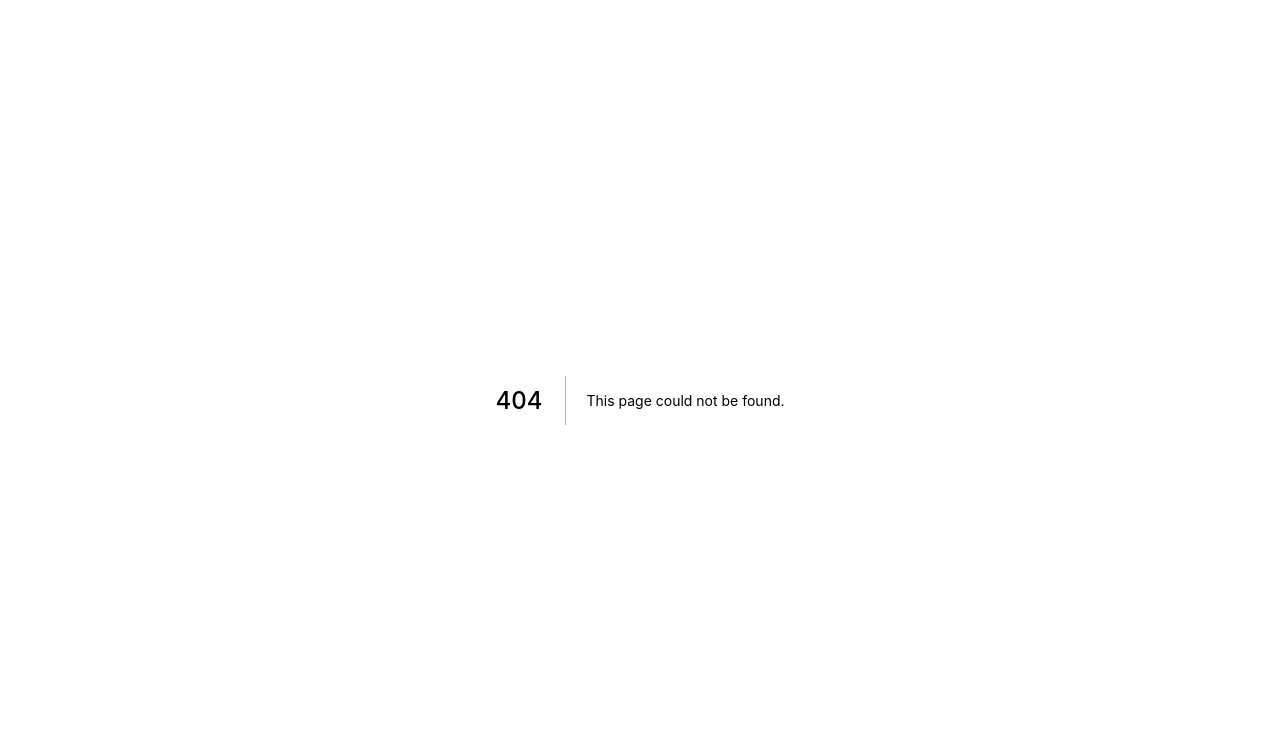
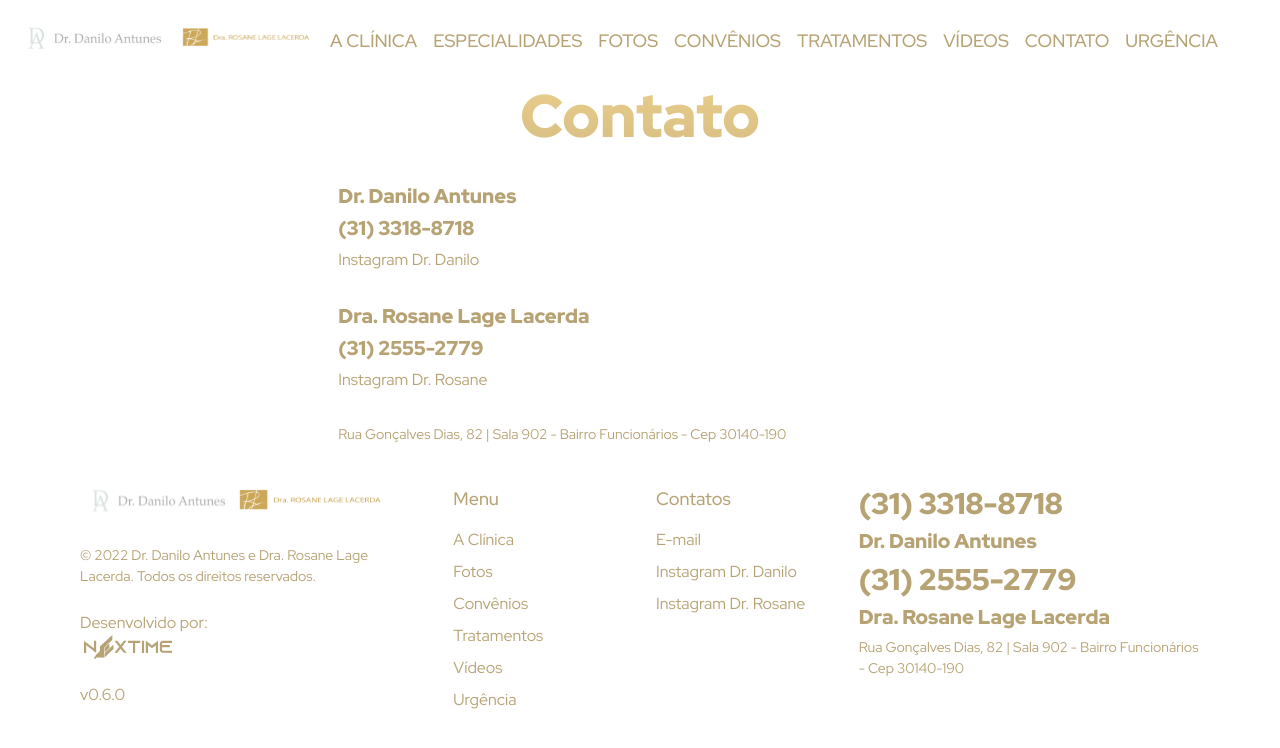
Before and after one commit to odontosos24horas/danilo, a Next.js app: page /contato in a window 1280 px wide. Before the commit this address had no page. Shown: the top 748 px of the page. Built offline with nearby package versions, Linux system fonts and the light colour scheme.

Commit message:
feat: adicionar especialidades

```diff
--- a/src/components/organisms/nextFooter/index.tsx
+++ b/src/components/organisms/nextFooter/index.tsx
@@ -86,9 +86,6 @@ const NextFooter = () => {
               <Heading color="next-primary" size="md">
                 Dr. Danilo Antunes
               </Heading>
-              <Text color="next-primary" fontSize="sm">
-                Rua Gonçalves Dias, 82 | Sala 902 - Bairro Funcionários - Cep 30140-190
-              </Text>
               <Link href={'tel:25552779'}>
                 <Heading color="next-primary" size="lg">
                   (31) 2555-2779
@@ -98,7 +95,7 @@ const NextFooter = () => {
                 Dra. Rosane Lage Lacerda
               </Heading>
               <Text color="next-primary" fontSize="sm">
-                Rua Gonçalves Dias, 82 | Sala 902 Belo Horizonte- MG
+                Rua Gonçalves Dias, 82 | Sala 902 - Bairro Funcionários - Cep 30140-190
               </Text>
             </Stack>
           </SimpleGrid>
--- a/src/components/organisms/nextHeader/index.tsx
+++ b/src/components/organisms/nextHeader/index.tsx
@@ -93,6 +93,10 @@ const NAV_ITEMS: Array<NavItem> = [
   {
     label: 'VÍDEOS',
     href: '/videos'
+  },
+  {
+    label: 'CONTATO',
+    href: '/contato'
   },
   {
     label: 'URGÊNCIA',
--- /dev/null
+++ b/src/pages/contato.tsx
@@ -0,0 +1,58 @@
+import React from 'react'
+import { Box, Center, Container, Heading, Link, Stack, Text } from '@chakra-ui/react'
+import NextLayout from '../components/templates/nextLayout'
+
+const NextHome = () => {
+  return (
+    <NextLayout>
+      <Center>
+        <Heading
+          fontWeight={900}
+          as={'span'}
+          bgGradient="linear(to-b, #EACE8C, #D6BD82)"
+          bgClip="text"
+          fontSize={{ base: '4xl', md: '5xl', lg: '6xl' }}
+        >
+          Contato
+        </Heading>
+      </Center>
+      <Container>
+        <Box py={8}>
+          <Stack>
+            <Heading color="next-primary" size="md">
+              Dr. Danilo Antunes
+            </Heading>
+            <Link href={'tel:3133188718'}>
+              <Heading color="next-primary" size="md">
+                (31) 3318-8718
+              </Heading>
+            </Link>
+            <Link href={'https://www.instagram.com/dr.daniloantunes'} color="next-primary">
+              Instagram Dr. Danilo
+            </Link>
+          </Stack>
+        </Box>
+        <Box pb={8}>
+          <Stack>
+            <Heading color="next-primary" size="md">
+              Dra. Rosane Lage Lacerda
+            </Heading>
+            <Link href={'tel:25552779'}>
+              <Heading color="next-primary" size="md">
+                (31) 2555-2779
+              </Heading>
+            </Link>
+            <Link href={'https://www.instagram.com/dra.rosane.lage'} color="next-primary">
+              Instagram Dr. Rosane
+            </Link>
+          </Stack>
+        </Box>
+        <Text color="next-primary" fontSize="sm">
+          Rua Gonçalves Dias, 82 | Sala 902 - Bairro Funcionários - Cep 30140-190
+        </Text>
+      </Container>
+    </NextLayout>
+  )
+}
+
+export default NextHome
```
